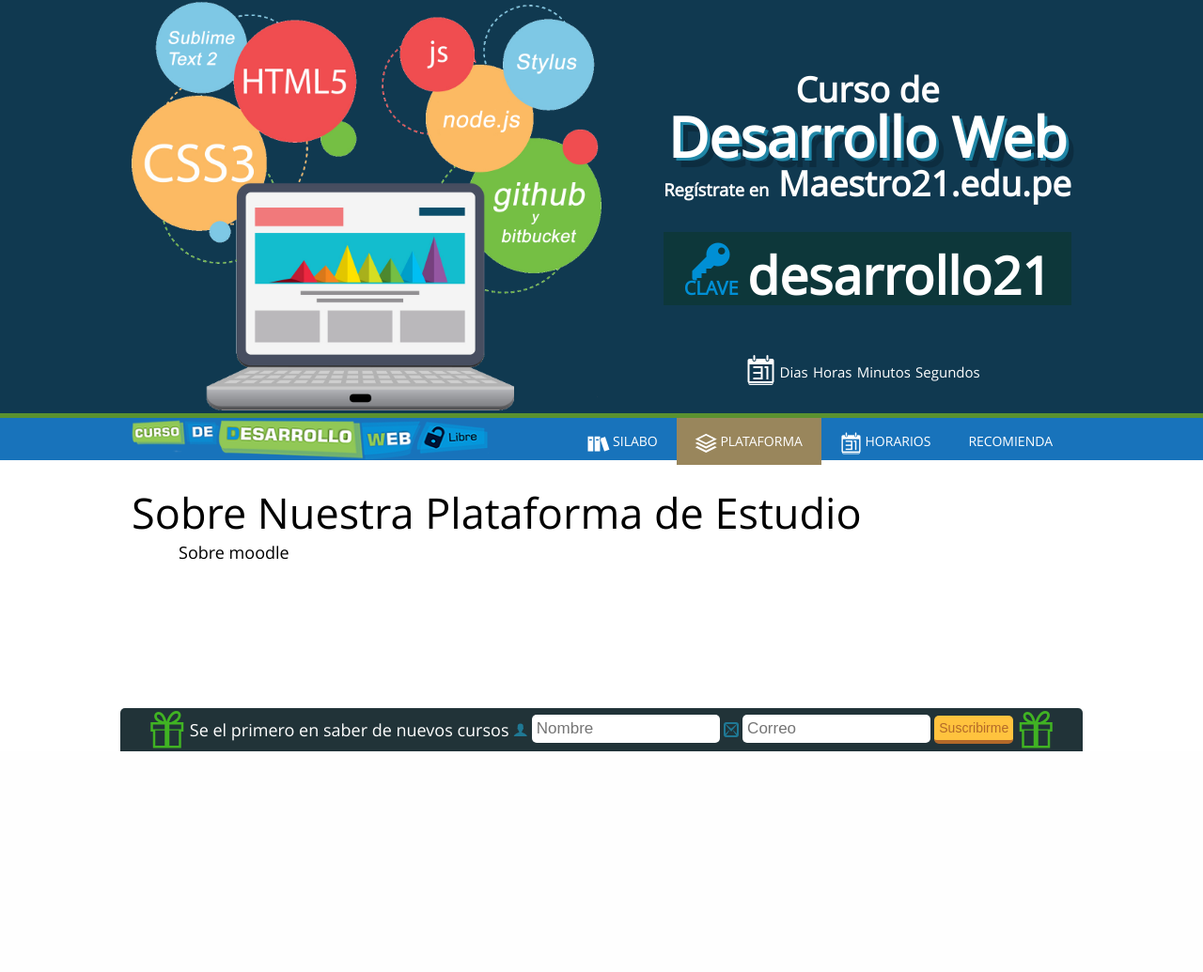
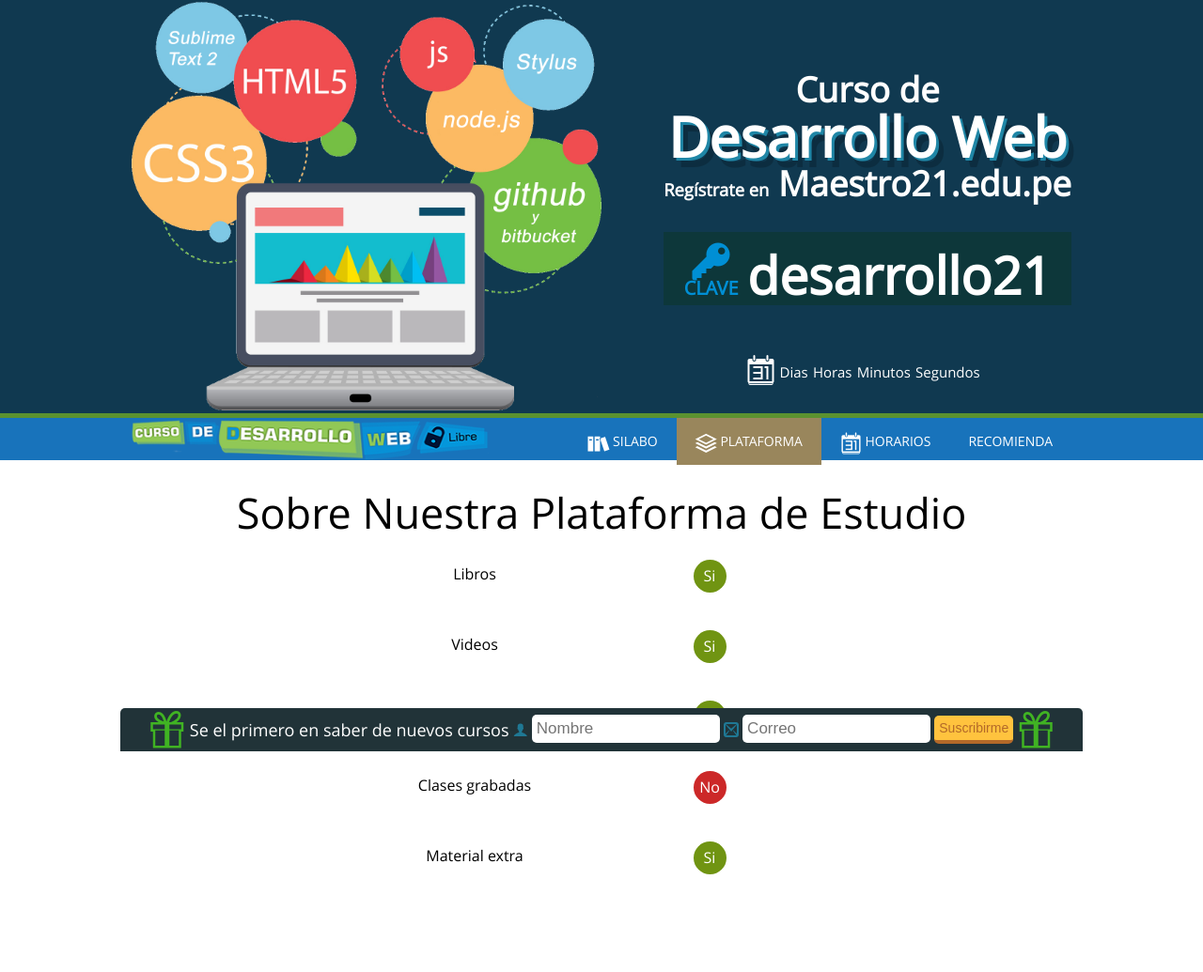
Before and after one commit to luisgagocasas/cursodedesarrolloweb, a PHP site: page / in a window 1280 px wide, after a click on "PLATAFORMA". Shown: the whole page at 94% size. Before the commit the page ends 800 px from the top, so only its background shows below. Run offline with PHP 8.4, Linux system fonts and the light colour scheme; some libraries are stand-ins or nearby versions.

Commit message:
plataforma y horarios

```diff
--- a/index.html
+++ b/index.html
@@ -190,82 +190,94 @@
 				</section>
 			</div>
 			<section id="plataforma">
-				<span class="tituloc">Sobre Nuestra Plataforma de Estudio</span>
-				<div class="textoc">
-					<p>Sobre moodle</p>
+				<center><span class="tituloc">Sobre Nuestra Plataforma de Estudio</span></<center>
+				<div class="grid grid-pad listaopt">
+				    <div class="col-1-4 center">
+						&nbsp;
+				    </div>
+				    <div class="col-1-4 center plataforma">
+						Libros
+				    </div>
+				    <div class="col-1-4 center opcionon">
+						<span class="opcion">Si</span>
+				    </div>
+				    <div class="col-1-4 center">
+						&nbsp;
+				    </div>
 				</div>
+				<div class="grid grid-pad listaopt">
+				    <div class="col-1-4 center">
+						&nbsp;
+				    </div>
+				    <div class="col-1-4 center">
+						Videos
+				    </div>
+				    <div class="col-1-4 center opcionon">
+						<span class="opcion">Si</span>
+				    </div>
+				    <div class="col-1-4 center">
+						&nbsp;
+				    </div>
+				</div>
+				<div class="grid grid-pad listaopt">
+				    <div class="col-1-4 center">
+				    	&nbsp;
+				    </div>
+				    <div class="col-1-4 center">
+						Clases en Vivo
+				    </div>
+				    <div class="col-1-4 center opcionon">
+						<span class="opcion">Si</span>
+				    </div>
+				    <div class="col-1-4 center">
+						&nbsp;
+				    </div>
+				</div>
+				<div class="grid grid-pad listaopt">
+				    <div class="col-1-4 center">
+				    	&nbsp;
+				    </div>
+				    <div class="col-1-4 center">
+						Clases grabadas
+				    </div>
+				    <div class="col-1-4 center opcionoff">
+				    	<span class="opcion">No</span>
+				    </div>
+				    <div class="col-1-4 center">
+						&nbsp;
+				    </div>
+				</div>
+				<div class="grid grid-pad listaopt">
+				    <div class="col-1-4 center">
+				    	&nbsp;
+				    </div>
+				    <div class="col-1-4 center">
+						Material extra
+				    </div>
+				    <div class="col-1-4 center opcionon">
+						<span class="opcion">Si</span>
+				    </div>
+				    <div class="col-1-4 center">
+						&nbsp;
+				    </div>
+				</div>
+				</br></br>
 			</section>
 			<div class="grid grid-pad" id="horario">
 				<div class="descripcion">
 					<p>Lorem ipsum dolor sit amet, consectetur adipisicing elit. Nam sunt nostrum voluptatem velit eum sapiente laudantium, enim veniam vel numquam beatae repellendus. Laudantium fugiat distinctio modi, cupiditate necessitatibus asperiores corporis.</p>
 				</div>
-				<section class="section" id="1">
-				    <div class="col-8-12 aprendo left">
-						<span class="orden">1</span>
-						<p class="texto">
-							Lorem ipsum dolor sit amet, consectetur adipisicing elit. Neque earum nihil id excepturi laborum laboriosam facere ratione nam, enim consectetur labore? Culpa laudantium suscipit earum quisquam, aliquam dignissimos cupiditate quo quia cumque reiciendis. Magni, commodi, porro in harum veniam libero?
-						</p>
+				<div class="grid grid-pad">
+				    <div class="col-5-12 rightfecha">
+				    	<span class="icon-calendar fechaico"></span>
+				    	Primera clase
+				    	<a href="#" class="fechaenlace"><span class="icon-link">Ver Curso</span></a>
 				    </div>
-				    <div class="col-4-12 aprendo left">
-						<img src="img/sublime.png" class="img">
+				    <div class="col-7-12">
+				    	Aqui se vera lo de hoy
 				    </div>
-			    </section>
-			    <section class="section" id="2">
-				    <div class="col-4-12 aprendo right">
-						<img src="img/stylus.png" class="img">
-				    </div>
-				    <div class="col-8-12 aprendo right">
-						<span class="orden">2</span>
-						<p class="texto">
-							Lorem ipsum dolor sit amet, consectetur adipisicing elit. Neque earum nihil id excepturi laborum laboriosam facere ratione nam, enim consectetur labore? Culpa laudantium suscipit earum quisquam, aliquam dignissimos cupiditate quo quia cumque reiciendis. Magni, commodi, porro in harum veniam libero?
-						</p>
-				    </div>
-				</section>
-				<section class="section" id="3">
-				    <div class="col-8-12 aprendo left">
-						<span class="orden">3</span>
-						<p class="texto">
-							Lorem ipsum dolor sit amet, consectetur adipisicing elit. Neque earum nihil id excepturi laborum laboriosam facere ratione nam, enim consectetur labore? Culpa laudantium suscipit earum quisquam, aliquam dignissimos cupiditate quo quia cumque reiciendis. Magni, commodi, porro in harum veniam libero?
-						</p>
-				    </div>
-				    <div class="col-4-12 aprendo left">
-						<img src="img/chrome.png" class="img">
-				    </div>
-			    </section>
-			    <section class="section" id="4">
-				    <div class="col-4-12 aprendo right">
-						<img src="img/git.png" class="img">
-				    </div>
-				    <div class="col-8-12 aprendo right">
-						<span class="orden">4</span>
-						<p class="texto">
-							Lorem ipsum dolor sit amet, consectetur adipisicing elit. Neque earum nihil id excepturi laborum laboriosam facere ratione nam, enim consectetur labore? Culpa laudantium suscipit earum quisquam, aliquam dignissimos cupiditate quo quia cumque reiciendis. Magni, commodi, porro in harum veniam libero?
-						</p>
-				    </div>
-				</section>
-				<h5 class="bonus">Bonus</h5>
-				<section class="section" id="5">
-				    <div class="col-8-12 aprendo left">
-						<span class="orden">5</span>
-						<p class="texto">
-							Lorem ipsum dolor sit amet, consectetur adipisicing elit. Neque earum nihil id excepturi laborum laboriosam facere ratione nam, enim consectetur labore? Culpa laudantium suscipit earum quisquam, aliquam dignissimos cupiditate quo quia cumque reiciendis. Magni, commodi, porro in harum veniam libero?
-						</p>
-				    </div>
-				    <div class="col-4-12 aprendo left">
-						<img src="img/bootstrap.png" class="img">
-				    </div>
-			    </section>
-			    <section class="section" id="6">
-				    <div class="col-4-12 aprendo right">
-						<img src="img/foundation.png" class="img">
-				    </div>
-				    <div class="col-8-12 aprendo right">
-						<span class="orden">6</span>
-						<p class="texto">
-							Lorem ipsum dolor sit amet, consectetur adipisicing elit. Neque earum nihil id excepturi laborum laboriosam facere ratione nam, enim consectetur labore? Culpa laudantium suscipit earum quisquam, aliquam dignissimos cupiditate quo quia cumque reiciendis. Magni, commodi, porro in harum veniam libero?
-						</p>
-				    </div>
-				</section>
+				</div>
+				</br></br>
 			</div>
 		</div>
 		<footer class="footer" id="mensaje">
--- a/js/main.js
+++ b/js/main.js
@@ -67,7 +67,7 @@
 	// Cuenta regresiva
 	var $countdown = $('.countdown');
     $countdown.scountdown({
-        timestamp: parseInt(1406017300000, 10),
+        timestamp: parseInt(1407204000000, 10),
         callback: function (d, h, m, s) {
             $(".dias", $countdown).text(d);
             $(".horas", $countdown).text(h);
--- a/stylus/estilos.styl
+++ b/stylus/estilos.styl
@@ -340,6 +340,17 @@
 .copacolor
 	color: #928918
 	font-size: 20px
+.fechaico
+	color #928918
+	font-size: 35px
+	display block
+// fechas
+.fechaenlace
+	color: #088608
+	border-bottom: 4px solid #fff
+	display block
+.rightfecha
+	text-align right
 // menu icos
 .menuico
 	font-size: 23px
@@ -361,6 +372,30 @@
 		display:inline-block
 	& .counter > div span:nth-of-type(2)
 		font-size:15px
+// Clases Comunes
+.center
+	text-align center
+.listaopt
+	height: 75px
+	line-height: 30px
+	&:hover
+		background-color: #F1F1F1
+.opcionon
+	.opcion
+		background-color: #709412
+.opcionoff
+	.opcion
+		background-color #CC2828
+.opcionoff, .opcionon
+	.opcion
+		color #FFF
+		border-radius: 50px
+		display: inline-block
+		height: 35px
+		line-height: 25px
+		padding: 5px
+		vertical-align: super
+		width: 35px
 @font-face
 	font-family: 'icomoon'
 	src:url('../fonts/icomoon.eot?c5594q')
```
Also changed, not shown: css/estilos.css.
